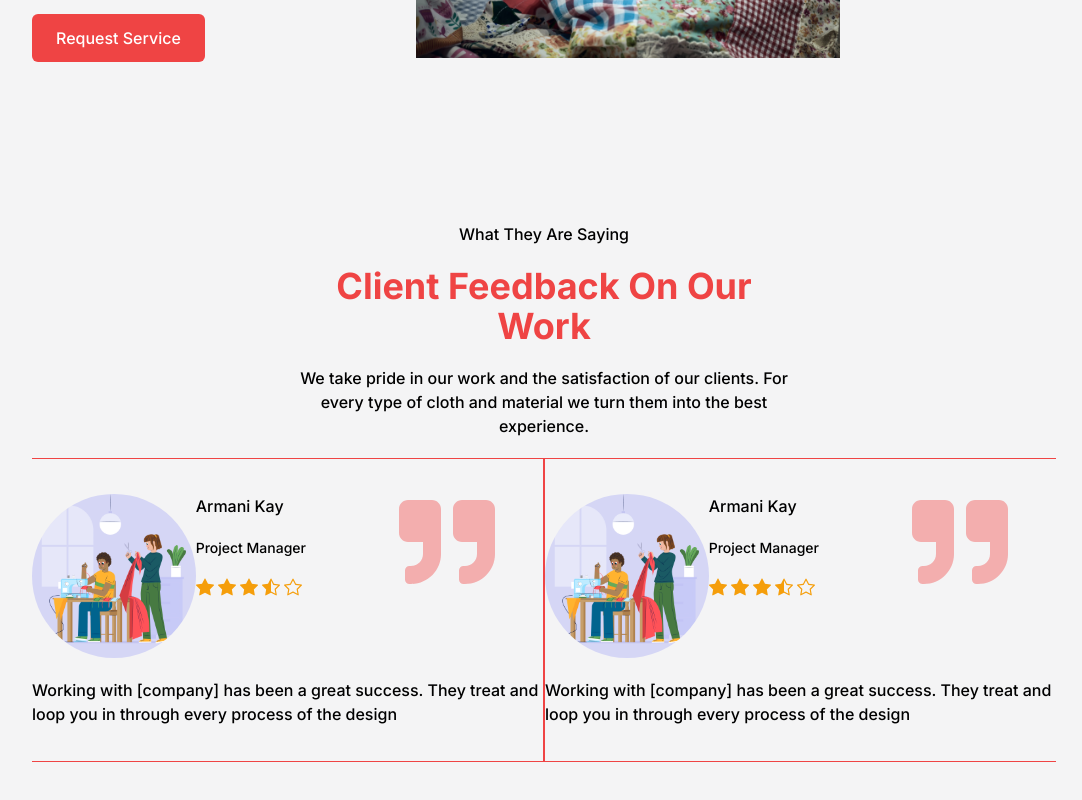
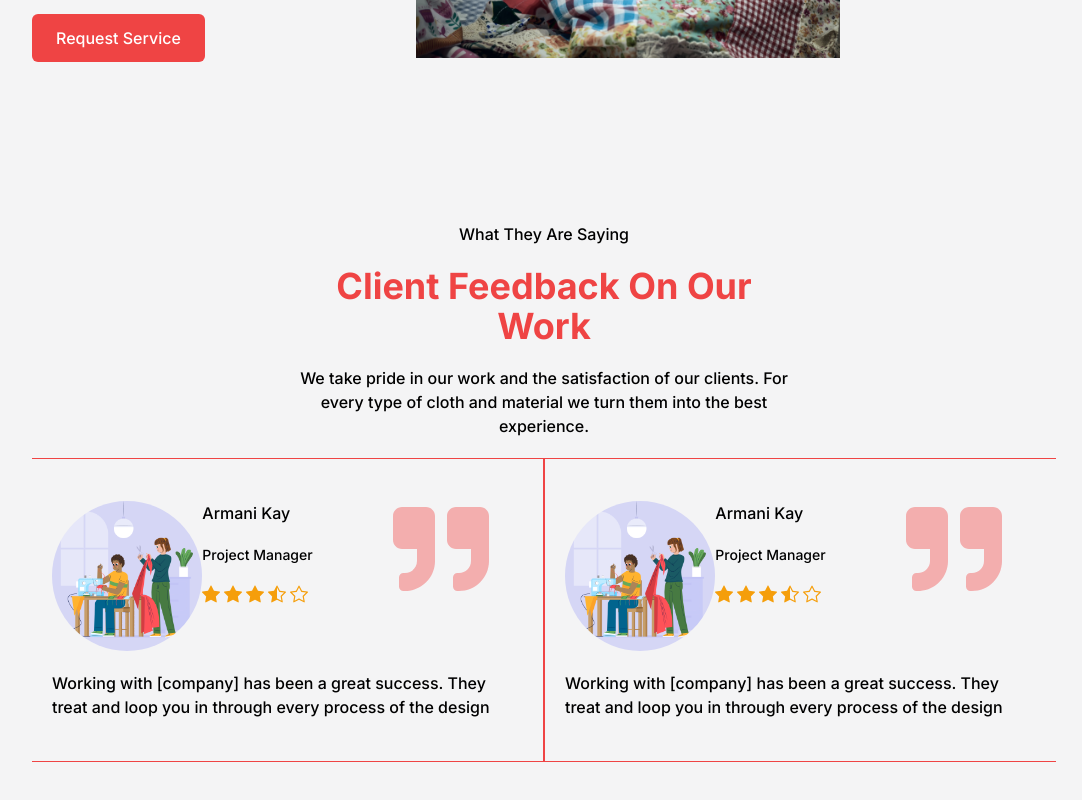
Before and after one commit to mmesomasaint/hulksmasher, a Next.js app: page / in a window 1280 px wide. Shown: the part 3058-3858 px from the top of the page, without its empty margins (96-1178 px from the left). Built offline with nearby package versions, Linux system fonts and the light colour scheme.

Commit message:
Fix: Add padding

```diff
--- a/app/components/review-card.tsx
+++ b/app/components/review-card.tsx
@@ -12,7 +12,7 @@ function ReviewCard({
   review: { imgSrc, name, role, star, said },
 }: ReviewCardType) {
   return (
-    <div className='flex flex-col justify-start items-start gap-5 h-fit my-auto'>
+    <div className='flex flex-col justify-start items-start gap-5 h-fit my-auto p-5'>
       <div className='grid grid-cols-3 place-items-stretch gap-10'>
         <div className='col-span-2 grid grid-cols-2 place-items-stretch'>
           <Image
```
